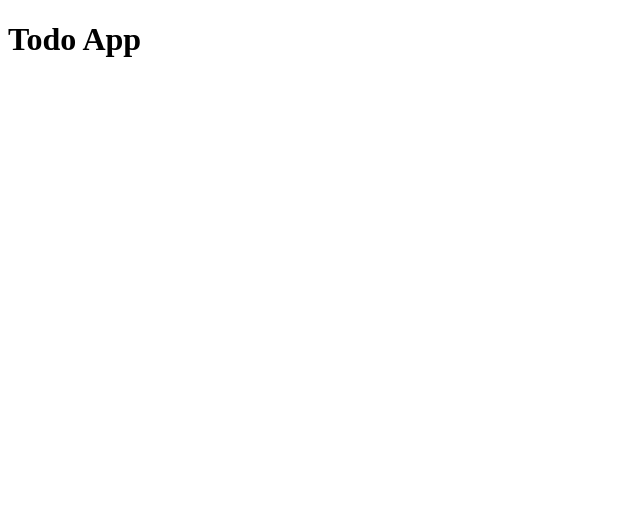
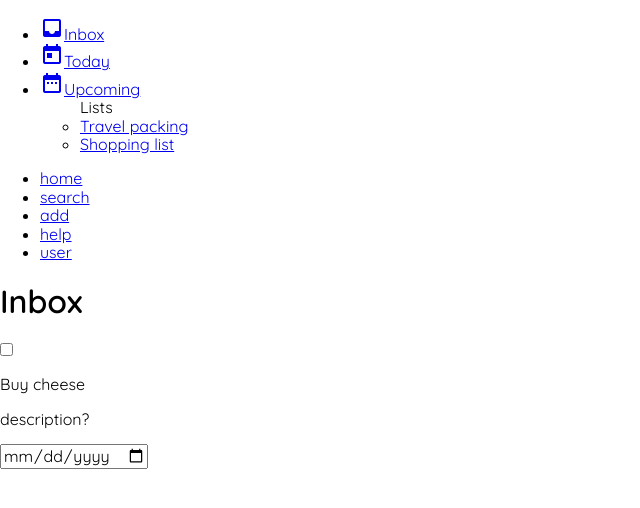
Before and after one commit to ramironinni/todo-list, a website built with webpack: page dist/index.html in a window 1280 px wide. Shown: the whole page, without its empty margins (0-640 px from the left). Built offline with Linux system fonts and the light colour scheme.

Commit message:
Normilize css. Add basic html structure

```diff
--- a/src/style.css
+++ b/src/style.css
@@ -0,0 +1,37 @@
+*,
+::before,
+::after {
+    box-sizing: border-box;
+}
+
+html {
+    line-height: 1.15; /* 1 */
+    -webkit-text-size-adjust: 100%; /* 2 */
+    -moz-tab-size: 4; /* 3 */
+    tab-size: 4; /* 3 */
+}
+
+body {
+    margin: 0; /* 1 */
+    font-family: quicksand, sans-serif;
+}
+
+button,
+input,
+optgroup,
+select,
+textarea {
+    font-family: inherit; /* 1 */
+    font-size: 100%; /* 1 */
+    line-height: 1.15; /* 1 */
+    margin: 0; /* 2 */
+}
+
+button,
+select {
+    text-transform: none;
+}
+
+.material-icons {
+    font-family: "Material Icons";
+}
```
Also changed, not shown: dist/index.html, dist/main.js.
